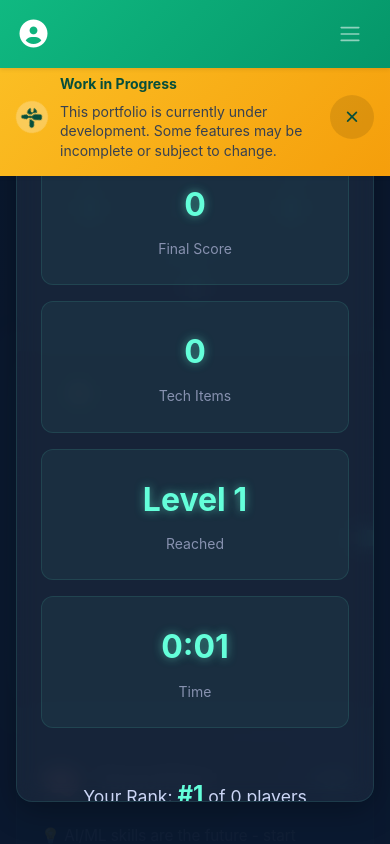
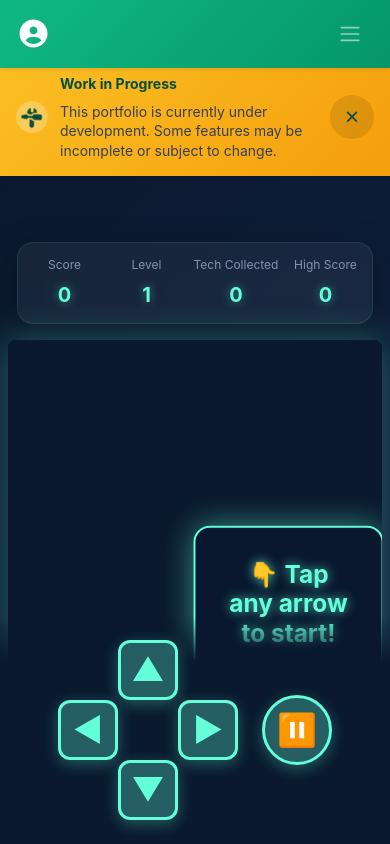
Before and after one commit to Mahmoudkhairy92/profile, an Angular app: page /game in a window 390 px wide. Both pictures are taken after a click on the button "🚀 Start Playing". Shown: the top 844 px of the page. Built offline with nearby package versions, Linux system fonts and the light colour scheme.

Commit message:
Fix mobile UX: responsive canvas, start on first move, better LinkedIn share

```diff
--- a/src/app/core/services/game.service.ts
+++ b/src/app/core/services/game.service.ts
@@ -6,8 +6,8 @@ import { Direction, GameState, GameTip, LeaderboardEntry, Position, TechItem } f
   providedIn: 'root',
 })
 export class GameService {
-  private readonly GRID_SIZE = 20;
-  private readonly CELL_SIZE = 20;
+  private readonly GRID_SIZE = typeof window !== 'undefined' && window.innerWidth < 768 ? 15 : 20;
+  private readonly CELL_SIZE = typeof window !== 'undefined' && window.innerWidth < 768 ? 18 : 20;
   private readonly INITIAL_SPEED = 150;
   private readonly SPEED_INCREMENT = 10;
   private readonly COMBO_BONUS = 100;
--- a/src/app/features/game/game.component.html
+++ b/src/app/features/game/game.component.html
@@ -266,6 +266,12 @@
     <div class="canvas-container">
       <canvas #gameCanvas></canvas>
 
+      @if (!gameLoop && !gameService.state().gameOver && !showInstructions()) {
+        <div class="start-prompt">
+          <h3>{{ isMobile() ? '👇 Tap any arrow to start!' : '⌨️ Press any arrow key to start!' }}</h3>
+        </div>
+      }
+
       @if (gameService.state().paused && !gameService.state().gameOver) {
         <div class="pause-overlay">
           <h2>⏸️ PAUSED</h2>
--- a/src/app/features/game/game.component.scss
+++ b/src/app/features/game/game.component.scss
@@ -99,6 +99,27 @@
     p {
       font-size: 1.25rem;
       color: #8892b0;
+    }
+  }
+
+  .start-prompt {
+    position: absolute;
+    top: 50%;
+    left: 50%;
+    transform: translate(-50%, -50%);
+    background: rgba(10, 25, 47, 0.95);
+    padding: 2rem;
+    border-radius: 16px;
+    border: 2px solid #64ffda;
+    box-shadow: 0 0 30px rgba(100, 255, 218, 0.5);
+    animation: pulse 2s ease-in-out infinite;
+
+    h3 {
+      color: #64ffda;
+      margin: 0;
+      font-size: 1.5rem;
+      text-align: center;
+      text-shadow: 0 0 10px rgba(100, 255, 218, 0.8);
     }
   }
 }
@@ -505,31 +526,38 @@
 // Mobile Controls
 .mobile-controls {
   display: flex;
-  gap: 2rem;
+  gap: 1.5rem;
   align-items: center;
   justify-content: center;
   margin-top: 1rem;
+  padding: 1rem;
 
   .dpad {
     position: relative;
-    width: 150px;
-    height: 150px;
+    width: 180px;
+    height: 180px;
 
     .dpad-btn {
       position: absolute;
-      width: 50px;
-      height: 50px;
-      background: rgba(100, 255, 218, 0.2);
-      border: 2px solid #64ffda;
-      border-radius: 8px;
+      width: 60px;
+      height: 60px;
+      background: rgba(100, 255, 218, 0.3);
+      border: 3px solid #64ffda;
+      border-radius: 12px;
       color: #64ffda;
-      font-size: 1.5rem;
+      font-size: 2rem;
       cursor: pointer;
       transition: all 0.2s ease;
+      display: flex;
+      align-items: center;
+      justify-content: center;
+      font-weight: bold;
+      box-shadow: 0 4px 15px rgba(100, 255, 218, 0.3);
 
       &:active {
-        background: rgba(100, 255, 218, 0.4);
+        background: rgba(100, 255, 218, 0.6);
         transform: scale(0.95);
+        box-shadow: 0 2px 8px rgba(100, 255, 218, 0.5);
       }
 
       &.up {
@@ -559,19 +587,21 @@
   }
 
   .pause-btn {
-    width: 60px;
-    height: 60px;
-    background: rgba(100, 255, 218, 0.2);
-    border: 2px solid #64ffda;
+    width: 70px;
+    height: 70px;
+    background: rgba(100, 255, 218, 0.3);
+    border: 3px solid #64ffda;
     border-radius: 50%;
     color: #64ffda;
-    font-size: 1.5rem;
+    font-size: 2rem;
     cursor: pointer;
     transition: all 0.2s ease;
+    box-shadow: 0 4px 15px rgba(100, 255, 218, 0.3);
 
     &:active {
-      background: rgba(100, 255, 218, 0.4);
+      background: rgba(100, 255, 218, 0.6);
       transform: scale(0.95);
+      box-shadow: 0 2px 8px rgba(100, 255, 218, 0.5);
     }
   }
 }
@@ -667,7 +697,13 @@
 // Responsive
 @media (max-width: 768px) {
   .game-container {
-    padding: 1rem;
+    padding: 0.5rem;
+    min-height: 100vh;
+  }
+
+  .game-wrapper {
+    gap: 1rem;
+    width: 100%;
   }
 
   .modal-content {
@@ -684,20 +720,96 @@
   }
 
   .score-panel {
-    gap: 1rem;
-    padding: 1rem;
+    gap: 0.75rem;
+    padding: 0.75rem;
+    flex-wrap: wrap;
 
     .score-item {
-      min-width: 80px;
+      min-width: 70px;
+
+      .score-label {
+        font-size: 0.75rem;
+      }
 
       .score-value {
+        font-size: 1.25rem;
+      }
+    }
+
+    .combo-badge {
+      position: static;
+      margin-top: 0.5rem;
+      font-size: 0.875rem;
+      padding: 0.4rem 0.8rem;
+    }
+  }
+
+  .canvas-container {
+    max-width: 100%;
+    width: 100%;
+
+    canvas {
+      max-width: 100%;
+      height: auto;
+      width: 100% !important;
+    }
+  }
+
+  .tech-tip {
+    padding: 1rem;
+    font-size: 0.875rem;
+
+    .tech-header {
+      .tech-icon {
         font-size: 1.5rem;
+      }
+
+      .tech-name {
+        font-size: 1rem;
+      }
+
+      .tech-points {
+        font-size: 1rem;
+      }
+    }
+
+    .tech-tip-text {
+      font-size: 0.85rem;
+    }
+  }
+
+  .mobile-controls {
+    position: fixed;
+    bottom: 0;
+    left: 0;
+    right: 0;
+    background: linear-gradient(to top, #0a192f 80%, transparent);
+    padding: 1.5rem;
+    z-index: 100;
+  }
+
+  .instructions {
+    h3 {
+      font-size: 1.1rem;
+    }
+
+    ul li {
+      font-size: 0.9rem;
+    }
+  }
+
+  .share-modal {
+    .screenshot-preview {
+      margin: 1rem 0;
+    }
+
+    .share-actions {
+      flex-direction: column;
+
+      .btn {
+        width: 100%;
+        min-width: unset;
       }
     }
   }
-
-  canvas {
-    max-width: 100%;
-    height: auto;
-  }
 }
--- a/src/app/features/game/game.component.ts
+++ b/src/app/features/game/game.component.ts
@@ -27,7 +27,7 @@ export class GameComponent implements OnInit, OnDestroy {
   @ViewChild('leaderboardCard') leaderboardCardRef?: ElementRef<HTMLElement>;
 
   private ctx!: CanvasRenderingContext2D;
-  private gameLoop: any;
+  public gameLoop: any; // Make public for template access
   private lastRenderTime = 0;
 
   // Signals
@@ -93,6 +93,9 @@ export class GameComponent implements OnInit, OnDestroy {
       return;
     }
 
+    // Start game loop on first move
+    const startLoop = !this.gameLoop;
+
     switch (event.key) {
       case 'ArrowUp':
       case 'w':
@@ -121,7 +124,11 @@ export class GameComponent implements OnInit, OnDestroy {
       case ' ':
         event.preventDefault();
         this.gameService.togglePause();
-        break;
+        return; // Don't start loop for pause
+    }
+
+    if (startLoop) {
+      this.startGameLoop();
     }
   }
 
@@ -134,7 +141,7 @@ export class GameComponent implements OnInit, OnDestroy {
     this.showGameOver.set(false);
     this.showLeaderboard.set(false);
     this.gameService.startGame();
-    this.startGameLoop();
+    // Don't start game loop yet - wait for first move
   }
 
   private startGameLoop(): void {
@@ -394,8 +401,41 @@ export class GameComponent implements OnInit, OnDestroy {
     const state = this.gameService.state();
     const shareUrl = window.location.href;
     const shareText = this.shareMessage();
+    const screenshotUrl = this.screenshotUrl();
 
-    // Try Web Share API first (works on mobile)
+    // For mobile: Try to save image first
+    if (screenshotUrl && this.isMobile()) {
+      try {
+        // Download the screenshot for user to upload
+        this.downloadScreenshot();
+
+        // Copy text to clipboard
+        await navigator.clipboard.writeText(shareText);
+
+        // Show instructions
+        alert(
+          '✅ Screenshot downloaded!\n' +
+          '✅ Message copied to clipboard!\n\n' +
+          'Now:\n' +
+          '1. Go to LinkedIn\n' +
+          '2. Create new post\n' +
+          '3. Paste the message\n' +
+          '4. Attach the screenshot from downloads\n' +
+          '5. Post! 🚀'
+        );
+
+        // Open LinkedIn
+        setTimeout(() => {
+          window.open('https://www.linkedin.com/feed/', '_blank');
+        }, 500);
+
+        return;
+      } catch (error) {
+        console.log('Mobile share preparation failed:', error);
+      }
+    }
+
+    // Desktop: Try Web Share API
     if (navigator.share) {
       try {
         await navigator.share({
@@ -405,25 +445,22 @@ export class GameComponent implements OnInit, OnDestroy {
         });
         return;
       } catch (error: any) {
-        // User cancelled or share failed
         if (error.name !== 'AbortError') {
           console.log('Web Share failed:', error);
         } else {
-          return; // User cancelled, don't open LinkedIn
+          return;
         }
       }
     }
 
     // Fallback: Copy text and open LinkedIn
     try {
-      // Copy message to clipboard
       await navigator.clipboard.writeText(shareText);
-      alert('Message copied! Paste it in LinkedIn and attach the screenshot.');
+      alert('✅ Message copied! Download the screenshot and attach it in LinkedIn.');
     } catch (error) {
       console.log('Clipboard copy failed');
     }
 
-    // Open LinkedIn feed
     window.open('https://www.linkedin.com/feed/', '_blank');
   }
 
@@ -453,18 +490,28 @@ export class GameComponent implements OnInit, OnDestroy {
   // Mobile controls
   public swipeUp(): void {
     this.gameService.changeDirection(Direction.UP);
+    this.startGameOnFirstMove();
   }
 
   public swipeDown(): void {
     this.gameService.changeDirection(Direction.DOWN);
+    this.startGameOnFirstMove();
   }
 
   public swipeLeft(): void {
     this.gameService.changeDirection(Direction.LEFT);
+    this.startGameOnFirstMove();
   }
 
   public swipeRight(): void {
     this.gameService.changeDirection(Direction.RIGHT);
+    this.startGameOnFirstMove();
+  }
+
+  private startGameOnFirstMove(): void {
+    if (!this.gameLoop) {
+      this.startGameLoop();
+    }
   }
 
   public formatDuration(seconds: number): string {
```
Also changed, not shown: 26 other files (tests, documents, lock files or other folders).
